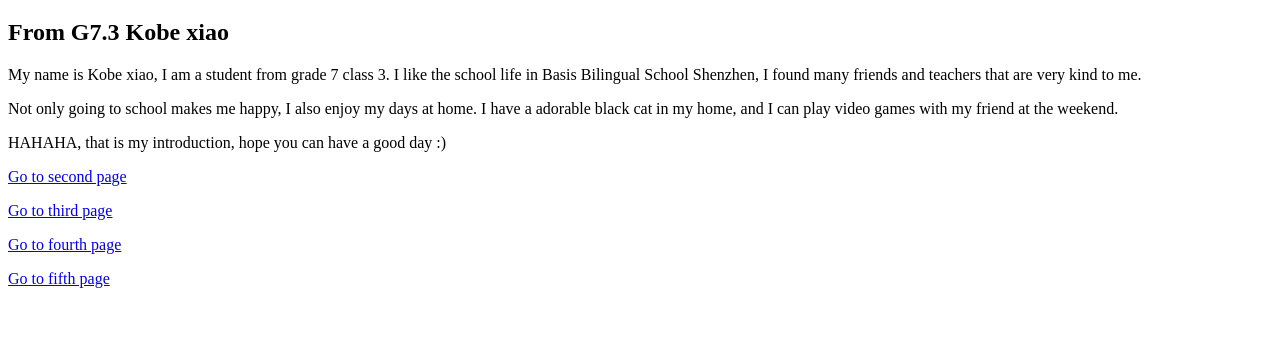
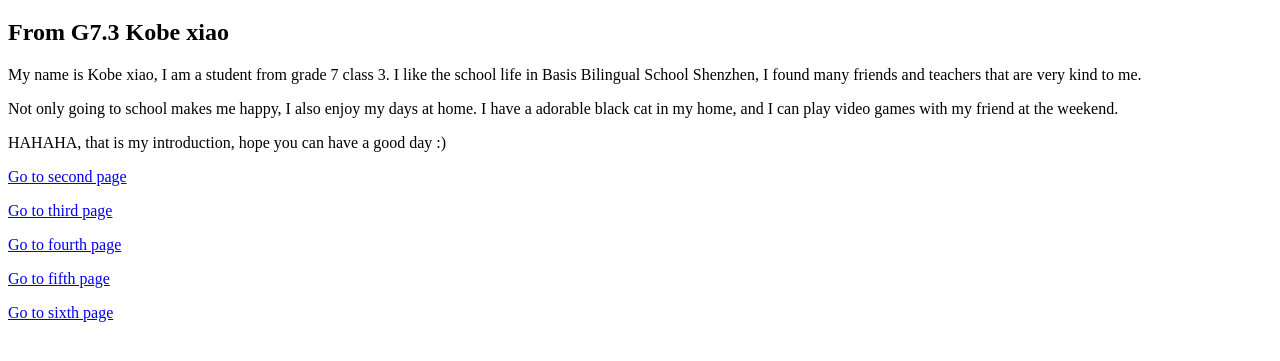
Before and after one commit to kobexiao1/kobexiao1.github.io, a plain HTML site: page index.html in a window 1280 px wide. Shown: the part 61-422 px from the top of the page. Drawn offline with Linux system fonts and the light colour scheme.

Commit message:
Update index.html

```diff
--- a/index.html
+++ b/index.html
@@ -15,5 +15,6 @@
 	<p><a href="thirdpage.html">Go to third page</a> </p>
 	<p><a href="fourthpage.html">Go to fourth page</a> </p>
 	<p><a href="fifthpage.html">Go to fifth page</a> </p>
+	<p><a href="sixthpage.html">Go to sixth page</a> </p>
 </body>
 </html>
```
